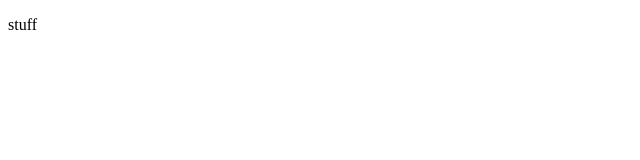
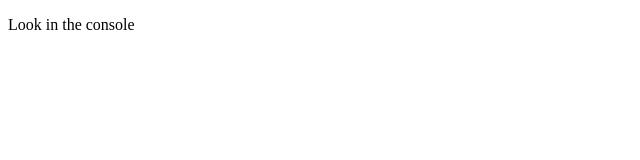
Before and after one commit to MarcoPolo/servant, a plain HTML site: page index.html in a window 1280 px wide. Shown: the whole page, without its empty margins (0-640 px from the left). Drawn offline with Linux system fonts and the light colour scheme.

```diff
--- a/index.html
+++ b/index.html
@@ -3,7 +3,7 @@
   <head>
   </head>
   <body>
-    <p> stuff </p>
+    <p> Look in the console </p>
   </body>
   <script src="main.js" ></script>
 </html>
```
Also changed, not shown: 3 other files.
